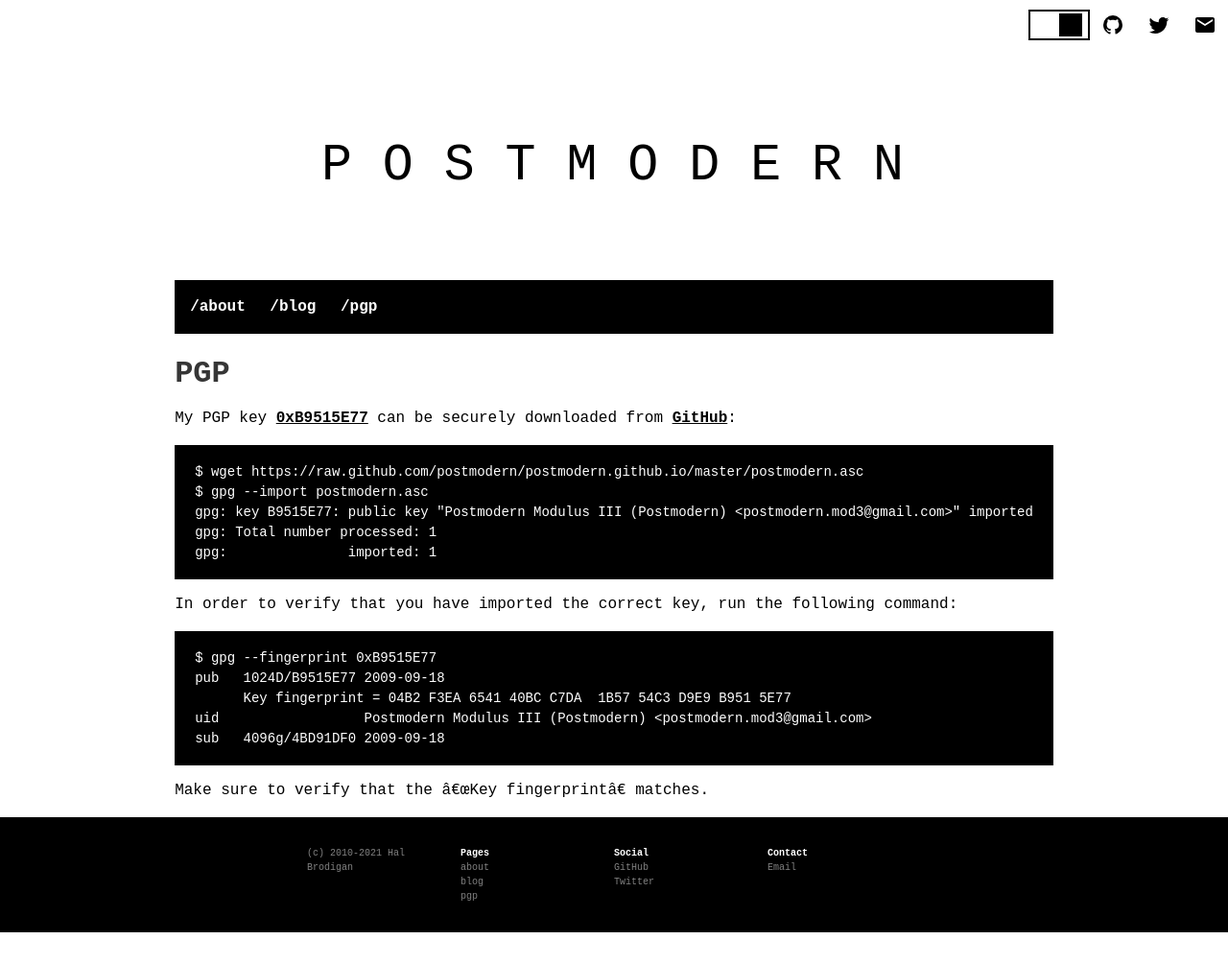
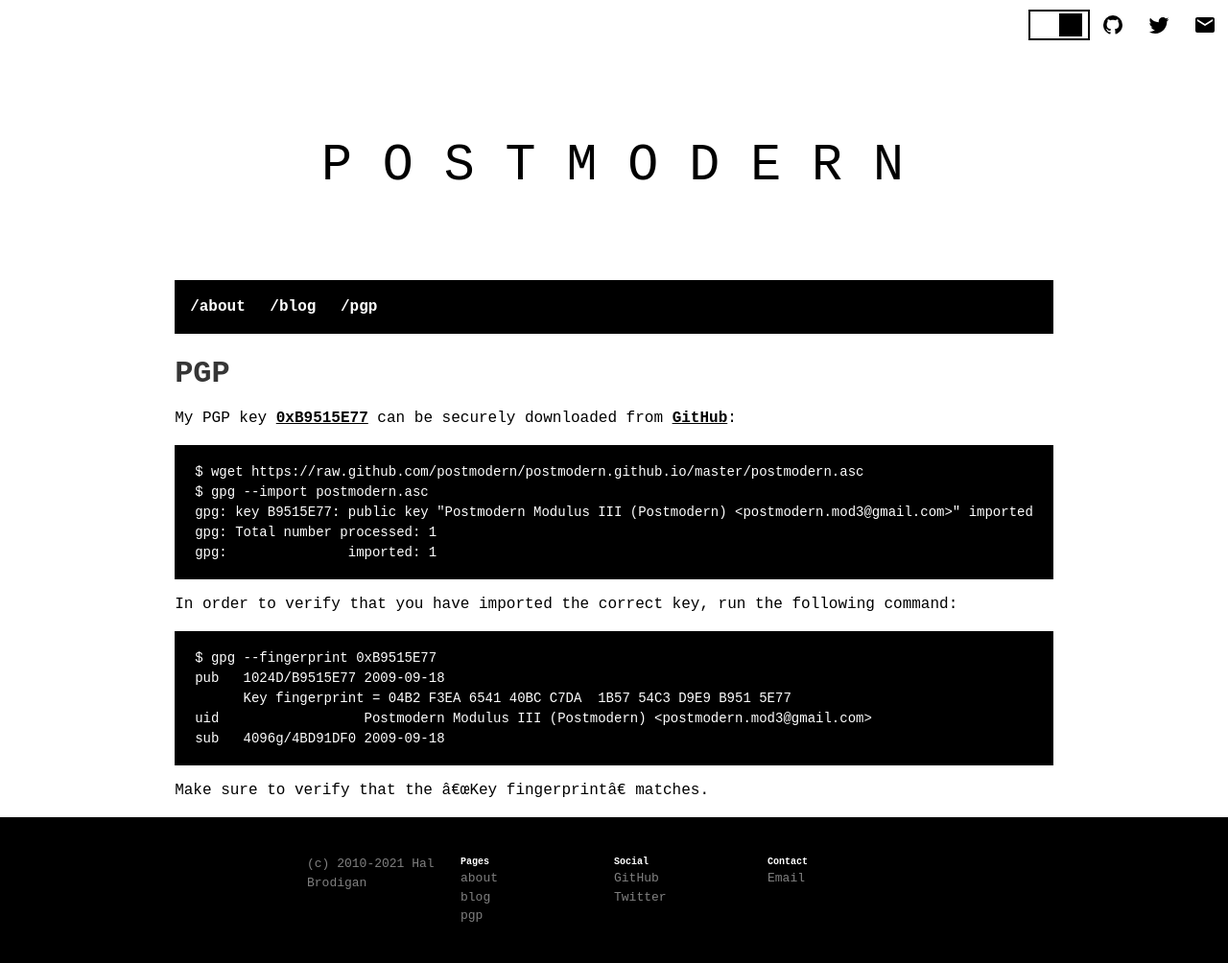
Before and after one commit to postmodern/postmodern.github.io, a Jekyll site: the page built from pgp/index.md, in a window 1280 px wide. Shown: the whole page at 96% size. Built offline with Jekyll 4.4.1, drawn with Linux system fonts in a browser that asks for light colours; before the commit the page ends 972 px from its top, so only the background shows below that.

Commit message:
Change footer font size, and fix strong tags in dark-mode.

```diff
--- a/stylesheets/default.css
+++ b/stylesheets/default.css
@@ -197,7 +197,7 @@ footer.footer {
 	padding-left: 25vw;
 	color: gray;
 	background-color: black;
-	font-size: x-small;
+	font-size: medium;
 }
 
 footer.footer div.columns {
@@ -331,6 +331,7 @@ body.dark-mode main h3,
 body.dark-mode main h4,
 body.dark-mode main h5,
 body.dark-mode main h6,
+body.dark-mode main strong,
 body.dark-mode main a {
 	color: white;
 }
```
